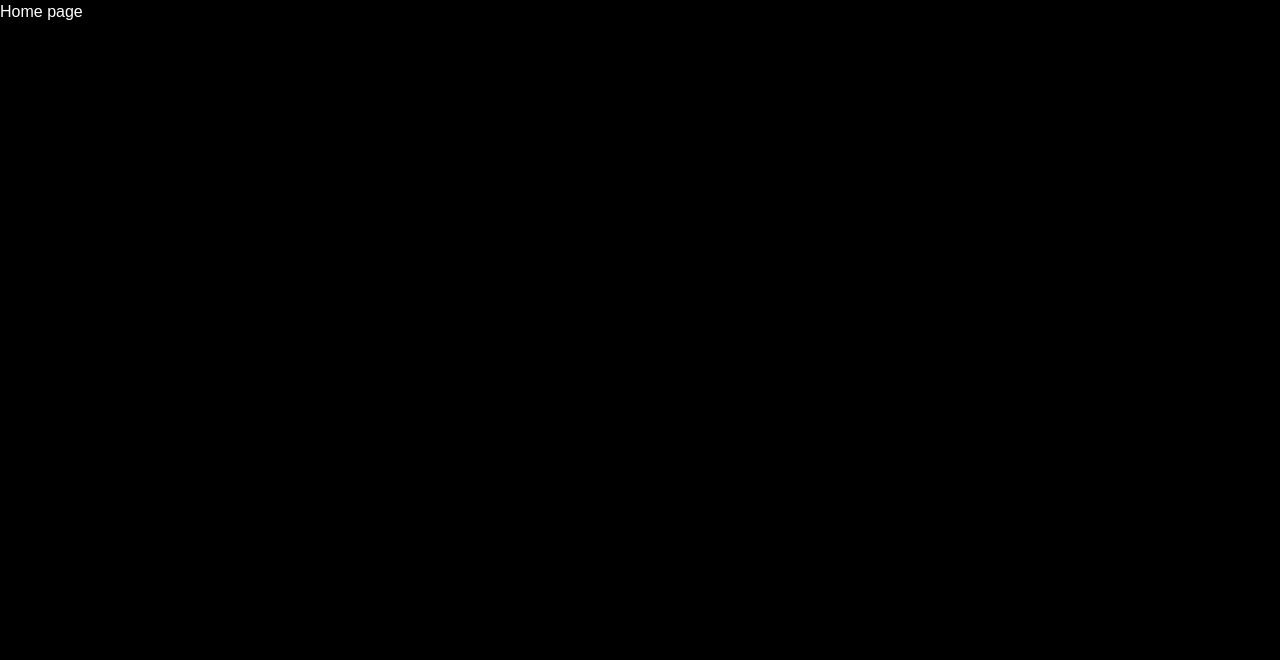
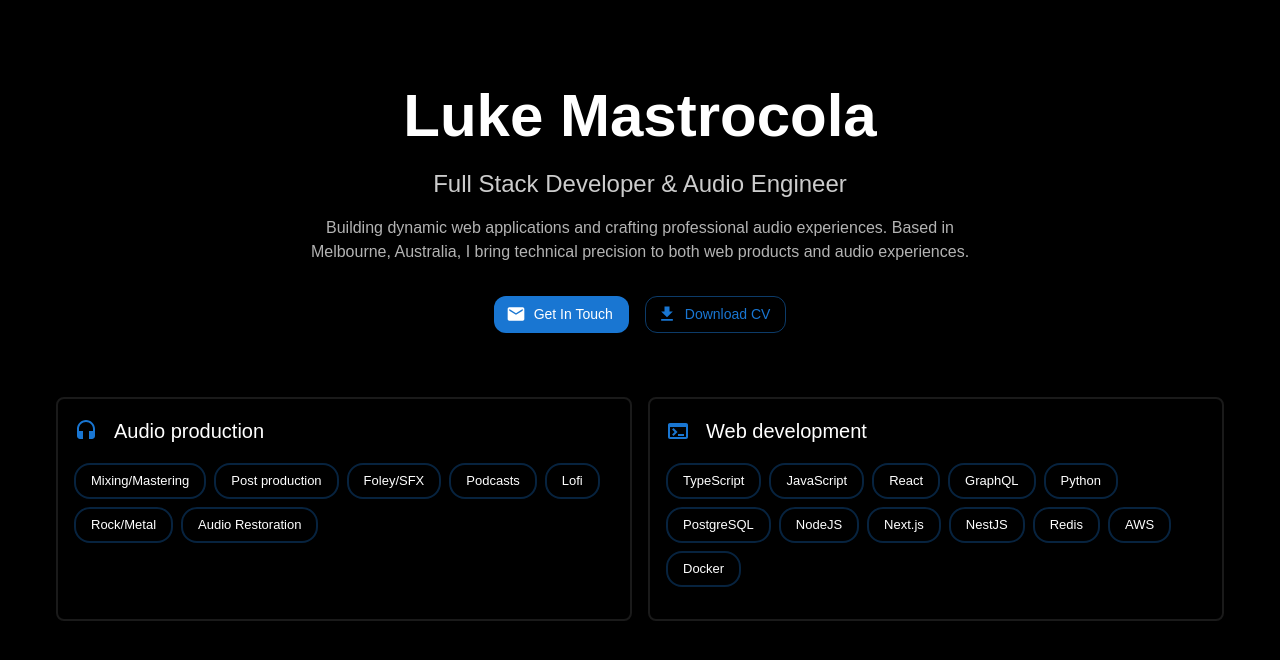
Before and after one commit to mastra90/luke-mastrocola-portfolio, a React (Vite) app: page / in a window 1280 px wide. Shown: the top 660 px of the page. Built offline with nearby package versions, Linux system fonts and the light colour scheme.

Commit message:
Added hero and skills sections to the homepage

```diff
--- a/src/pages/HomePage.tsx
+++ b/src/pages/HomePage.tsx
@@ -1,7 +1,156 @@
-import { Box } from "@mui/material";
+import {
+  Box,
+  Card,
+  Typography,
+  useTheme,
+  CardHeader,
+  Chip,
+  alpha,
+  Button,
+} from "@mui/material";
+import {
+  Email as MailIcon,
+  Download as DownloadIcon,
+  Headset,
+  Terminal,
+} from "@mui/icons-material";
 
-const HomePage = () => {
-  return <Box>Home page</Box>;
+const Portfolio = () => {
+  const theme = useTheme();
+
+  const skills = {
+    development: [
+      "TypeScript",
+      "JavaScript",
+      "React",
+      "GraphQL",
+      "Python",
+      "PostgreSQL",
+      "NodeJS",
+      "Next.js",
+      "NestJS",
+      "Redis",
+      "AWS",
+      "Docker",
+    ],
+    audio: [
+      "Mixing/Mastering",
+      "Post production",
+      "Foley/SFX",
+      "Podcasts",
+      "Lofi",
+      "Rock/Metal",
+      "Audio Restoration",
+    ],
+  };
+
+  return (
+    <Box maxWidth="lg" sx={{ minHeight: "100vh", pt: 8, m: "auto" }}>
+      {/* Hero Section */}
+      <Box sx={{ textAlign: "center", mb: 8 }}>
+        <Typography variant="h2" component="h1" sx={{ my: 2, fontWeight: 700 }}>
+          Luke Mastrocola
+        </Typography>
+        <Typography variant="h5" sx={{ my: 2, opacity: 0.8 }}>
+          Full Stack Developer & Audio Engineer
+        </Typography>
+        <Typography
+          variant="body1"
+          sx={{ mb: 4, maxWidth: 660, mx: "auto", opacity: 0.7 }}
+        >
+          Building dynamic web applications and crafting professional audio
+          experiences. Based in Melbourne, Australia, I bring technical
+          precision to both web products and audio experiences.
+        </Typography>
+        <Box
+          sx={{
+            display: "flex",
+            gap: 2,
+            justifyContent: "center",
+            flexWrap: "wrap",
+          }}
+        >
+          <Button
+            variant="contained"
+            startIcon={<MailIcon />}
+            sx={{ borderRadius: 3 }}
+          >
+            Get In Touch
+          </Button>
+          <Button
+            variant="outlined"
+            startIcon={<DownloadIcon />}
+            sx={{ borderRadius: 3 }}
+          >
+            Download CV
+          </Button>
+        </Box>
+      </Box>
+
+      {/* Services Overview */}
+      <Box
+        sx={{
+          display: "flex",
+          flexDirection: { xs: "column", sm: "column", md: "row" },
+          gap: 2,
+          m: 2,
+        }}
+      >
+        <Card sx={{ width: { sm: "100%", md: 600 }, p: 2 }}>
+          <CardHeader
+            title="Audio production"
+            slotProps={{
+              title: { variant: "h6" },
+            }}
+            sx={{ p: 0 }}
+            avatar={<Headset sx={{ color: theme.palette.primary.main }} />}
+          />
+          <Box sx={{ display: "flex", flexWrap: "wrap", gap: 1, py: 2 }}>
+            {skills.audio.map((skill) => (
+              <Chip
+                key={skill}
+                label={skill}
+                variant="outlined"
+                size="small"
+                sx={{
+                  border: 2,
+                  borderColor: alpha(theme.palette.primary.main, 0.3),
+                  px: 1,
+                  py: 2,
+                }}
+              />
+            ))}
+          </Box>
+        </Card>
+        <Card sx={{ width: { sm: "100%", md: 600 }, p: 2 }}>
+          <CardHeader
+            title="Web development"
+            slotProps={{
+              title: { variant: "h6" },
+            }}
+            sx={{ p: 0 }}
+            avatar={<Terminal sx={{ color: theme.palette.primary.main }} />}
+          />
+          <Box sx={{ display: "flex", flexWrap: "wrap", gap: 1, py: 2 }}>
+            {skills.development.map((skill) => (
+              <Chip
+                key={skill}
+                label={skill}
+                variant="outlined"
+                size="small"
+                sx={{
+                  border: 2,
+                  borderColor: alpha(theme.palette.primary.main, 0.3),
+                  px: 1,
+                  py: 2,
+                }}
+              />
+            ))}
+          </Box>
+        </Card>
+      </Box>
+    </Box>
+  );
 };
 
-export default HomePage;
+export default Portfolio;
--- a/src/theme.ts
+++ b/src/theme.ts
@@ -2,13 +2,13 @@ import { createTheme } from "@mui/material/styles";
 
 const palette = {
   background: {
-    default: "black",
+    default: "#000000",
     paper: "",
     secondary: "",
     buttons: "",
   },
   text: {
-    primary: "white",
+    primary: "#ffffff",
     dark: "",
   },
 };
@@ -35,7 +35,8 @@ const theme = createTheme({
     MuiCard: {
       styleOverrides: {
         root: {
-          // display: 'flex',
+          border: `2px solid #1a1a1a`,
+          borderRadius: 8
         },
       },
     },
```
